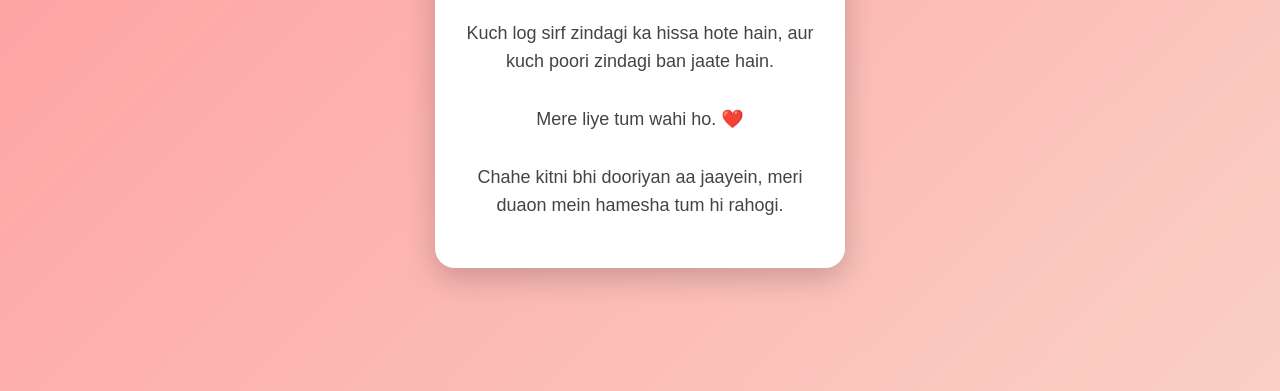
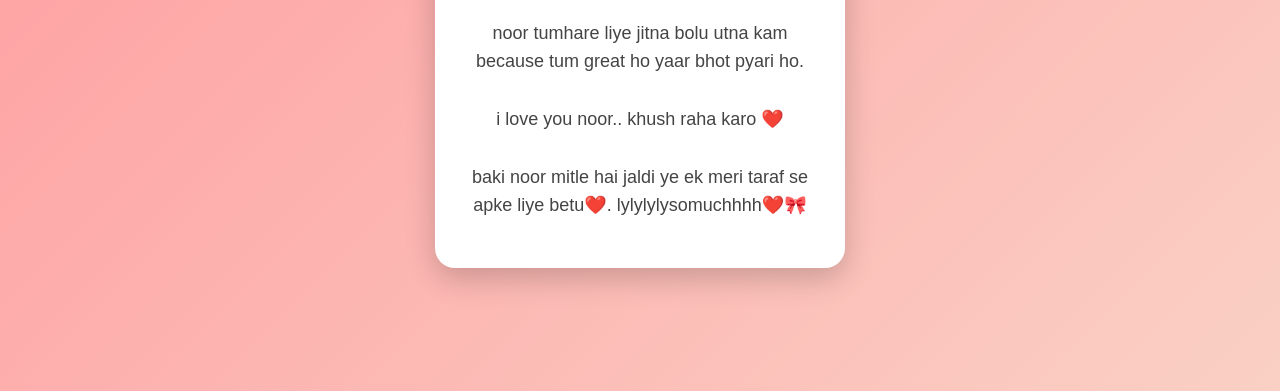
Before and after one commit to Ramandhillonn1/For--Noor-, a plain HTML site: page index.html in a window 1280 px wide. Shown: the part 409-800 px from the top of the page. Drawn offline with Linux system fonts and the light colour scheme.

Commit message:
Update index.html

```diff
--- a/index.html
+++ b/index.html
@@ -53,13 +53,13 @@ p{
     <h1>❤️ For My Noor ❤️</h1>
 
     <p>
-        Kuch log sirf zindagi ka hissa hote hain,
-        aur kuch poori zindagi ban jaate hain.<br><br>
+        noor tumhare liye jitna bolu utna kam because tum
+        great ho yaar bhot pyari ho.<br><br>
 
-        Mere liye tum wahi ho. ❤️<br><br>
+      i love you noor.. khush raha karo   ❤️<br><br>
 
-        Chahe kitni bhi dooriyan aa jaayein,
-        meri duaon mein hamesha tum hi rahogi.
+        baki noor mitle hai jaldi ye ek meri taraf se
+        apke liye betu❤️. lylylylysomuchhhh❤️🎀
     </p>
 </div>
 
```
